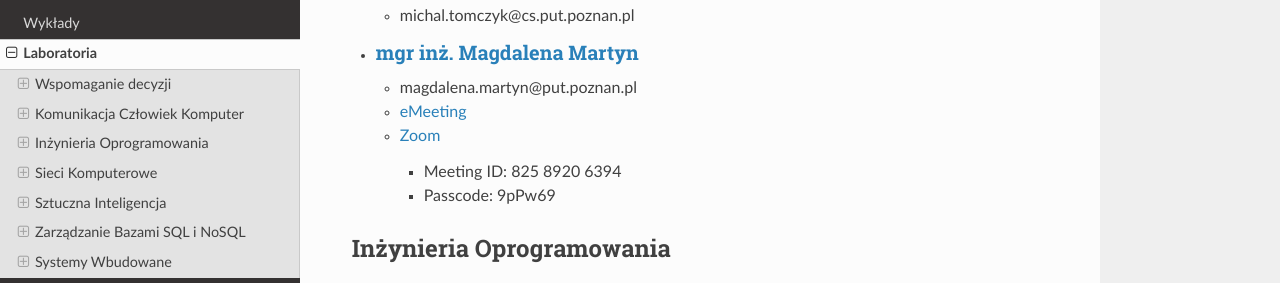
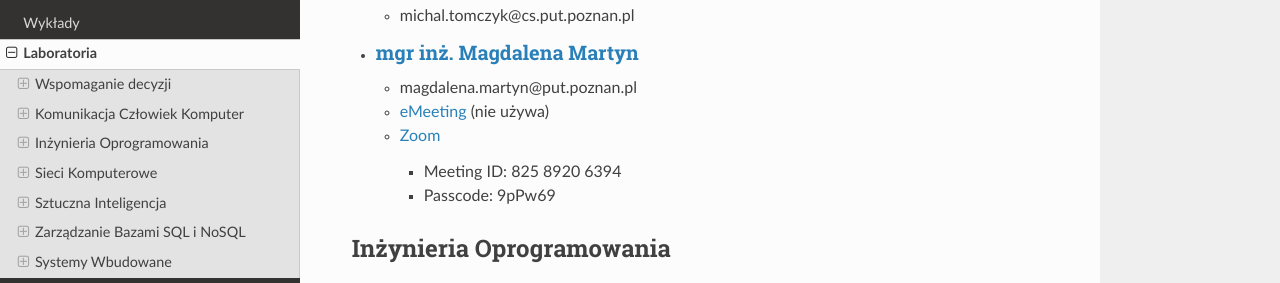
Before and after one commit to PUT-WI-18/wi18-wiki-sem5, an MkDocs documentation site: the page built from docs/laboratoria.md, in a window 1280 px wide and 900 px high, scrolled down 664 px. Shown: the part 156-439 px from the top of the window. Built offline with MkDocs 1.6.1, drawn with Linux system fonts in a browser that asks for light colours; nearby versions of some CDN libraries.

Commit message:
Update laboratoria.md

```diff
--- a/docs/laboratoria.md
+++ b/docs/laboratoria.md
@@ -22,7 +22,7 @@
     - michal.tomczyk@cs.put.poznan.pl
 - ### [mgr inż. Magdalena Martyn](http://www.cs.put.poznan.pl/mmartyn/)
     - magdalena.martyn@put.poznan.pl
-    - [eMeeting](https://emeeting.put.poznan.pl/eMeeting/mag-a07-jmh)
+    - [eMeeting](https://emeeting.put.poznan.pl/eMeeting/mag-a07-jmh) (nie używa)
     - [Zoom](https://us02web.zoom.us/j/82589206394?pwd=UnFVVTdUTTlYejdyRHMzVFJGOWw2UT09)
         - Meeting ID: 825 8920 6394
         - Passcode: 9pPw69
```
